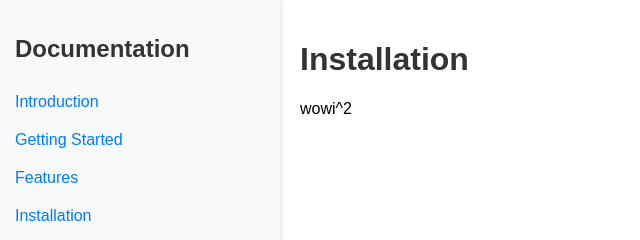
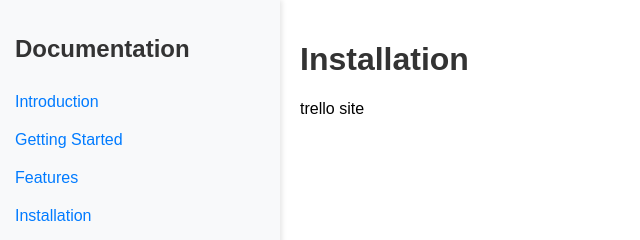
Before and after one commit to irenearseni/eirini, a plain HTML site: page installation.html in a window 1280 px wide. Shown: the top 240 px of the page, 0-640 px from the left. Drawn offline with Linux system fonts and the light colour scheme.

Commit message:
Update installation.html

```diff
--- a/installation.html
+++ b/installation.html
@@ -54,7 +54,7 @@
     </div>
     <div id="main-content">
         <h1>Installation</h1>
-        <p>wowi^2</p>
+        <p>trello site</p>
     </div>
 </body>
 </html>
```
